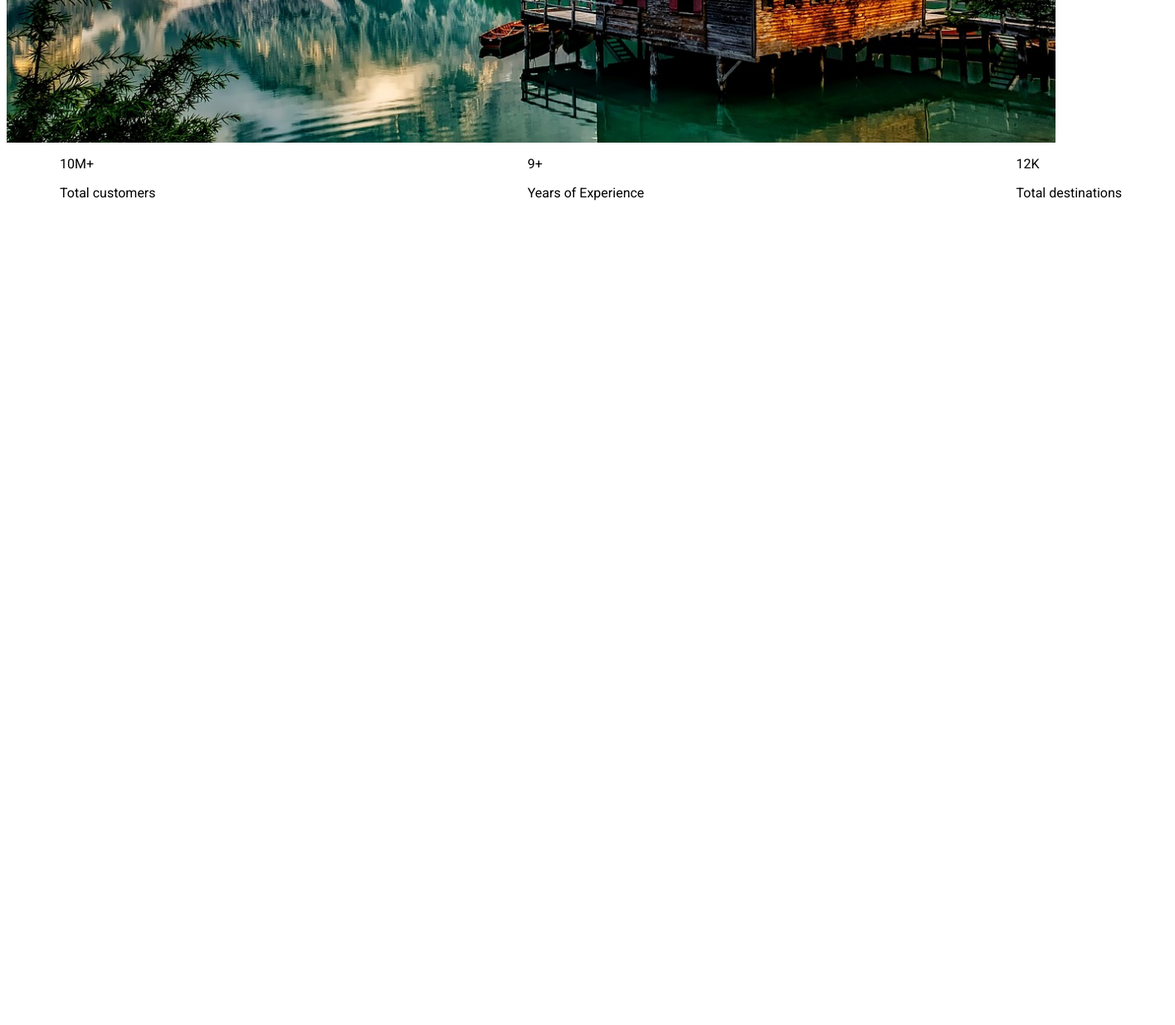
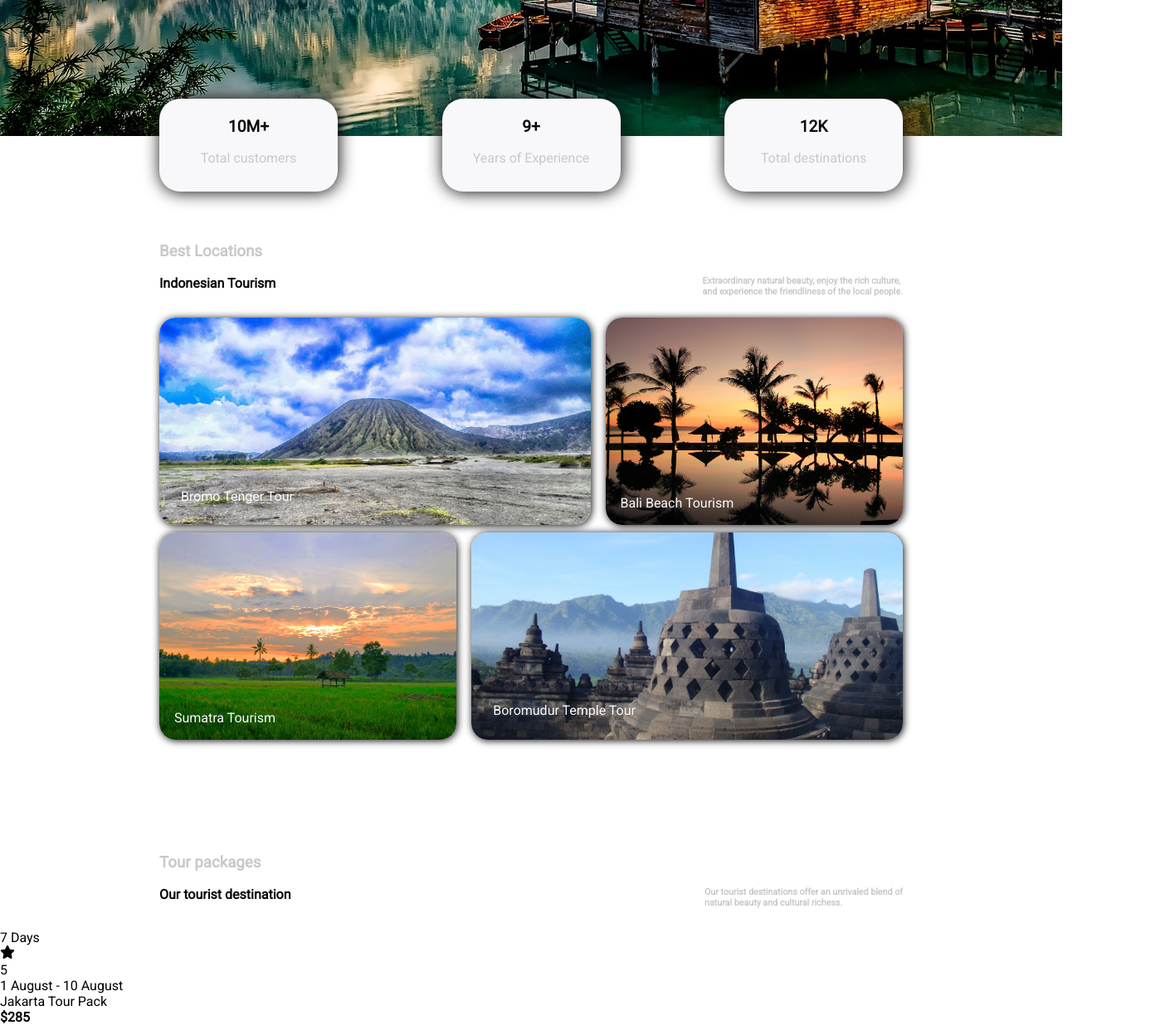
Before and after one commit to MargotLADISLAS/evaluation-html_css, a plain HTML site: page index.html in a window 1280 px wide. Shown: the part 336-1572 px from the top of the page at 83% size, 1416 px wide, since content can reach past the window. Before the commit the page ends 800 px from the top, so only its background shows below. Drawn offline with Linux system fonts and the light colour scheme.

Commit message:
sections

```diff
--- a/index.html
+++ b/index.html
@@ -21,20 +21,82 @@
 
     <article>
         <section class="card">
-            <p class="chiffre">10M+</p>
+            <p class="chiffre"><b>10M+</b></p>
             <p class="legende">Total customers</p>
         </section>
         <section class="card">
-            <p class="chiffre">9+</p>
+            <p class="chiffre"><b>9+</b></p>
             <p class="legende">Years of Experience</p>
         </section>
         <section class="card">
-            <p class="chiffre">12K</p>
+            <p class="chiffre"><b>12K</b></p>
             <p class="legende">Total destinations</p>
         </section>
     </article>
 
-    <main></main>
+    <main>
+        <section class="main_section">
+            <div class="main_section_title">
+                <h3>Best Locations</h3>
+                <div class="main_section_soustitre">
+                    <h4>Indonesian Tourism</h4>
+                    <h6>Extraordinary natural beauty, enjoy the rich culture,<br>
+                        and experience the friendliness of the local people.</h6>
+                </div>
+            </div>
+            <div class="grid">
+                <div class="column">
+                   <figure class="one">
+                    <!-- <img src="./assets/images/bromo.jpg" alt="bromo"> -->
+                    <figcaption>Bromo Tenger Tour</figcaption>
+                </figure>
+                <figure class="two">
+                    <!-- <img src="./assets/images/bali.jpg" alt="bali"> -->
+                    <figcaption>Bali Beach Tourism</figcaption>
+                </figure>
+                </div>
+                <div class="column">
+                  <figure class="three">
+                    <!-- <img src="./assets/images/lampung.jpg" alt="lampung"> -->
+                    <figcaption>Sumatra Tourism</figcaption>
+                </figure>
+                <figure class="four">
+                    <!-- <img src="./assets/images/borobudur-temple.jpg" alt="borobudur-temple"> -->
+                    <figcaption>Boromudur Temple Tour</figcaption>
+                </figure>
+                </div>
+            </div>
+        </section>
+
+        <section class="main_section">
+            <div class="main_section_title">
+                <h3>Tour packages</h3>
+                <div class="main_section_soustitre">
+                    <h4>Our tourist destination</h4>
+                    <h6>Our tourist destinations offer an unrivaled blend of<br>
+                        natural beauty and cultural richess.</h6>
+                </div>
+            </div>
+            <div class="destinations">
+                <div class="destination_card">
+                    <div class="destination_card_top">
+                        <div class="durée">7 Days</div>
+                        <div class="note">
+                            <svg xmlns="http://www.w3.org/2000/svg" height="16" width="18" viewBox="0 0 576 512"><!--!Font Awesome Free 6.5.1 by @fontawesome - https://fontawesome.com License - https://fontawesome.com/license/free Copyright 2024 Fonticons, Inc.--><path d="M316.9 18C311.6 7 300.4 0 288.1 0s-23.4 7-28.8 18L195 150.3 51.4 171.5c-12 1.8-22 10.2-25.7 21.7s-.7 24.2 7.9 32.7L137.8 329 113.2 474.7c-2 12 3 24.2 12.9 31.3s23 8 33.8 2.3l128.3-68.5 128.3 68.5c10.8 5.7 23.9 4.9 33.8-2.3s14.9-19.3 12.9-31.3L438.5 329 542.7 225.9c8.6-8.5 11.7-21.2 7.9-32.7s-13.7-19.9-25.7-21.7L381.2 150.3 316.9 18z"/></svg>
+                            <p>5</p>
+                        </div>
+                    </div>
+                    <div class="destination_card_bottom">
+                        <p>1 August - 10 August</p>
+                        <div>
+                            <p>Jakarta Tour Pack</p>
+                            <p><b>$285</b></p>
+                        </div>
+                    </div>
+                </div>
+            </div>
+        </section>
+    </main>
 
     <footer></footer>
 </body>
--- a/style.css
+++ b/style.css
@@ -6,6 +6,11 @@
     --white:#F8F8FA;
     --grey: #333333;
     --yellow: #FFD700;
+}
+
+*{
+    padding: 0;
+    margin: 0;
 }
 
 body{
@@ -44,11 +49,138 @@ header{
     color: var(--white);
 }
 
+h2{
+    padding-top: 10%;
+}
+
+
+
+
+
+
+
+
 article{
     position: absolute;
-    width: 100%;
+    top: 455px;
+    left: 0px;
+    width: 70%;
     z-index: +5;
     display: flex;
     justify-content: space-between;
-    padding: 0% 5%;
+    padding: 0% 15%;
 }
+
+.card{
+    background: var(--white);
+    box-shadow: 1px 1px 20px var(--noir);
+    width: 20%;
+    height: 7rem;
+    border-radius: 25px;
+    text-align: center;
+    padding: 0% 2%;
+}
+
+.chiffre{
+    padding-top: 12%;
+    color: var(--noir);
+    font-size: larger;
+}
+
+.legende{
+    padding-top: 10%;
+    color: var(--light-grey);
+}
+
+
+
+
+
+
+
+.main_section{
+    margin-top: 8%;
+    width: 100%;
+}
+
+.main_section_title{
+    padding: 2% 15%;
+}
+
+h3{
+    color: var(--light-grey);
+    padding-bottom: 2%;
+}
+
+.main_section_soustitre{
+    display: flex;
+    justify-content: space-between;
+}
+
+h4{
+    color: var(--noir);
+}
+
+h6{
+    color: var(--light-grey);
+}
+
+.grid{
+    display: flex;
+    flex-direction: column;
+    width: 70%;
+    padding: 0% 15%;
+}
+
+.column{
+    display: flex;
+    width: 100%;
+    height: 250px;
+    margin-bottom: 1%;
+}
+
+figure{
+    margin-bottom: 1%;
+    width: 100%;
+    height: 100%;
+    position: relative;
+    z-index: 0;
+    border-radius: 20px;
+    box-shadow: 1px 1px 10px var(--noir);
+    display: flex;
+    align-items: end;
+}
+
+.one{
+    background: url(./assets/images/bromo.jpg) center no-repeat;
+    background-size: cover;
+}
+.two{
+    background: url(./assets/images/bali.jpg) center no-repeat;
+    background-size: cover;
+}
+.three{
+    background: url(./assets/images/lampung.jpg) center no-repeat;
+    background-size: cover;
+}
+.four{
+    background: url(./assets/images/borobudur-temple.jpg) center no-repeat;
+    background-size: cover;
+}
+
+figure figcaption{
+    color: var(--white);
+    padding-left: 5%;
+    padding-bottom: 5%;
+}
+
+.one, .three{
+    margin-right: 2%;
+}
+
+.one, .four {
+    width: 58%;
+}
+.two, .three {
+    width: 40%;
+}
```
